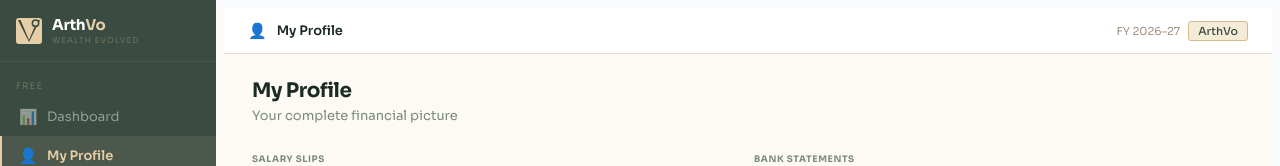
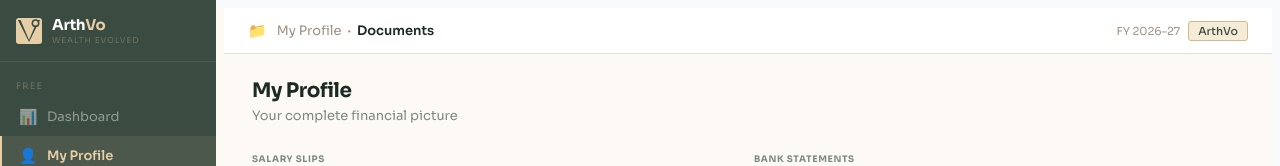
Before and after one commit to kartiktripathi29-design/arthsaathi, a Next.js app: page /dashboard/profile in a window 1280 px wide. Shown: the top 166 px of the page. Built offline with nearby package versions, Linux system fonts and the light colour scheme; sample sign-in values are in the browser's storage.

Commit message:
fix: TopBar shows active sub-tab label on My Profile

```diff
--- a/src/app/dashboard/layout.tsx
+++ b/src/app/dashboard/layout.tsx
@@ -203,8 +203,16 @@ function Sidebar() {
 
 function TopBar() {
   const pathname = usePathname()
+  const searchParams = useSearchParams()
   const page = ALL_NAV.find(n => n.href === '/dashboard' ? pathname === '/dashboard' : pathname.startsWith(n.href))
   const isPremium = PREMIUM_NAV.some(n => pathname.startsWith(n.href))
+
+  // When on My Profile, show the active sub-tab label (Documents / Salary / Review / etc.)
+  const isProfile = pathname.startsWith('/dashboard/profile')
+  const currentTab = isProfile ? (searchParams.get('tab') || 'docs') : ''
+  const subTab = isProfile ? PROFILE_SUBNAV.find(s => s.key === currentTab) : null
+  const headingLabel = subTab ? subTab.label : (page?.label || 'Dashboard')
+  const headingIcon = subTab ? subTab.icon : page?.icon
 
   // Compute the active FY: prefer salary timeline FY (what the user is working on),
   // fall back to current date (Indian FY: Apr-Mar)
@@ -228,8 +236,16 @@ function TopBar() {
 
   return (
     <header style={{ height:46, borderBottom:'1px solid #E4DDD1', background:'#fff', display:'flex', alignItems:'center', padding:'0 24px', gap:10, position:'sticky', top:0, zIndex:40, fontFamily:'"Sora",-apple-system,sans-serif' }}>
-      <span style={{ fontSize:15 }}>{page?.icon}</span>
-      <h1 style={{ fontSize:13, fontWeight:600, color:'#1C2B22', margin:0 }}>{page?.label||'Dashboard'}</h1>
+      <span style={{ fontSize:15 }}>{headingIcon}</span>
+      <h1 style={{ fontSize:13, fontWeight:600, color:'#1C2B22', margin:0 }}>
+        {isProfile && subTab ? (
+          <>
+            <span style={{ color:'#A09080', fontWeight:400 }}>My Profile</span>
+            <span style={{ color:'#A09080', margin:'0 6px' }}>·</span>
+            {subTab.label}
+          </>
+        ) : headingLabel}
+      </h1>
       {isPremium && <span style={{ fontSize:10, background:'#1E293B', color:C.wheat, padding:'2px 8px', borderRadius:20, fontWeight:600 }}>🔒 Premium</span>}
       <div style={{ marginLeft:'auto', display:'flex', alignItems:'center', gap:8 }}>
         {fyLabel && <span style={{ fontSize:11, color:'#A09080' }}>FY {fyLabel}</span>}
@@ -261,7 +277,9 @@ export default function DashboardLayout({ children }: { children:React.ReactNode
           <Sidebar />
         </Suspense>
         <div style={{ marginLeft:216, flex:1, display:'flex', flexDirection:'column' }}>
-          <TopBar />
+          <Suspense fallback={<header style={{ height:46, borderBottom:'1px solid #E4DDD1', background:'#fff', position:'sticky', top:0, zIndex:40 }} />}>
+            <TopBar />
+          </Suspense>
           <main style={{ flex:1, padding:'24px 28px', maxWidth:1100, width:'100%' }}>
             {children}
           </main>
```
